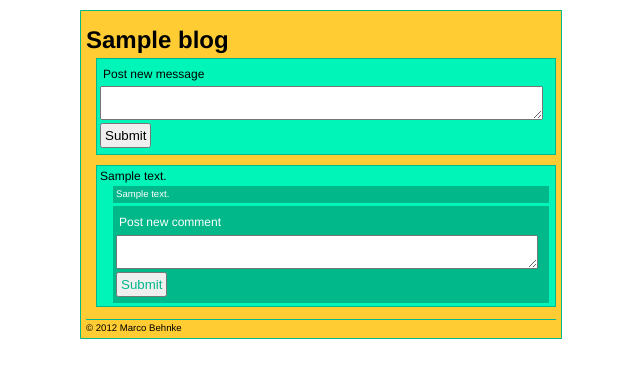
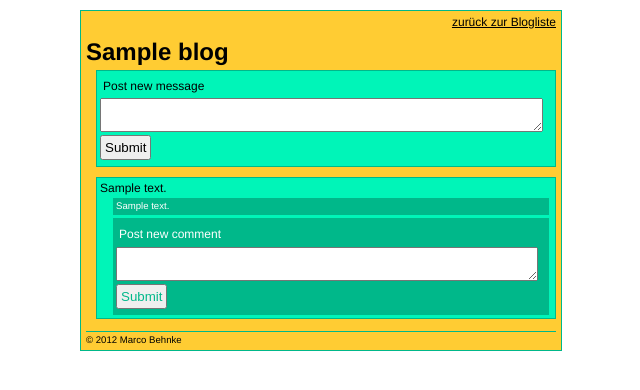
Before and after one commit to firegate666/MicroBlog, a PHP site: template templates/blog.php in a window 1280 px wide. Shown: the top 390 px of the page, without its empty margins (319-959 px from the left). Run offline with PHP 8.4, Linux system fonts and the light colour scheme; the template is opened without the code that fills it: most values are stand-ins (such as "Sample title", 1, 10 or a date in 2020); some libraries are stand-ins or nearby versions.

Commit message:
add backlink

```diff
--- a/htdocs/css/main.css
+++ b/htdocs/css/main.css
@@ -75,6 +75,10 @@ i {
 	padding: 3px;
 	overflow: auto;
 	border: 1px solid #00B88A;
+}
+
+div.backlink {
+	text-align: right;
 }
 
 form.new-post {
--- a/templates/blog.php
+++ b/templates/blog.php
@@ -1,3 +1,5 @@
+<div class="backlink"><a href="?controller=Blog">zurück zur Blogliste</a></div>
+
 <h1><?=$blog->title?></h1>
 
 <?=$this->renderPartial('postform', array())?>
```
